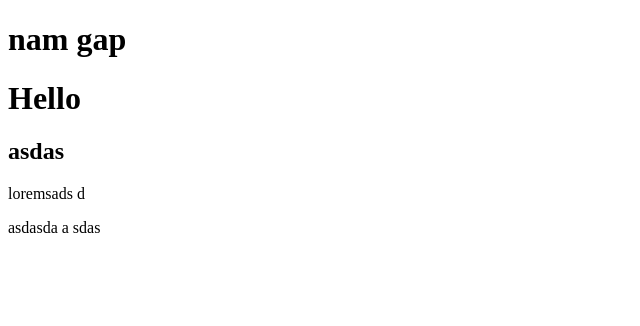
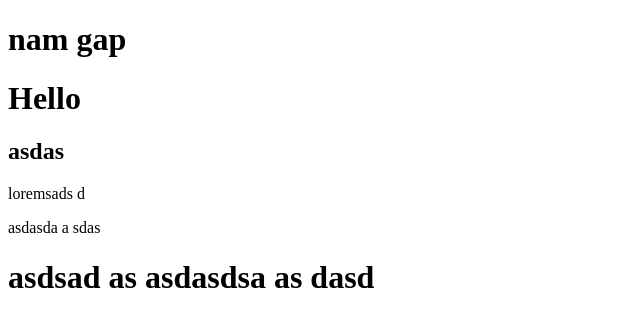
Before and after one commit to Monstrik001/testGithub, a plain HTML site: page index.html in a window 1280 px wide. Shown: the whole page, without its empty margins (0-640 px from the left). Drawn offline with Linux system fonts and the light colour scheme.

Commit message:
third commit

```diff
--- a/index.html
+++ b/index.html
@@ -18,5 +18,9 @@
     asdasda a sdas
 </p>
 
+
+<h1>asdsad
+as asdasdsa as dasd</h1>
+
 </body>
 </html>
```
